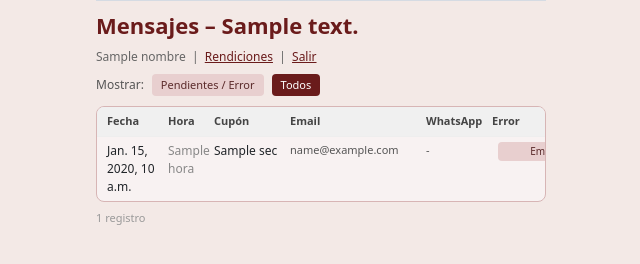
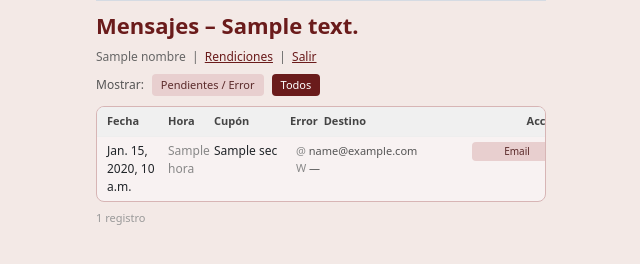
Before and after one commit to Velizpedroeulogio/VentaCupones, a Django app: template ventas/templates/ventas/adm_mensajes.html in a window 1280 px wide. Shown: the part 351-615 px from the top of the page, without its empty margins (319-959 px from the left). Run offline with Django 5.2, Linux system fonts and the light colour scheme; the template is opened without the code that fills it: most values are stand-ins (such as "Sample title", 1, 10 or a date in 2020); grey boxes marked "Sample" are stand-in pictures.

Commit message:
Tag013b: adm_mensajes — columna Destino (email + WhatsApp en dos lineas)
Co-Authored-By: Claude Sonnet 4.6 <noreply@anthropic.com>

```diff
--- a/ventas/templates/ventas/adm_mensajes.html
+++ b/ventas/templates/ventas/adm_mensajes.html
@@ -44,31 +44,36 @@
     <div class="byl-card" style="padding:0;overflow:hidden;">
         <!-- Encabezado tabla -->
         <div style="background:#f0f0f0;padding:6px 10px;display:grid;
-                    grid-template-columns:55px 40px 70px 130px 60px 1fr 90px;
+                    grid-template-columns:55px 40px 70px 1fr 170px 90px;
                     column-gap:6px;font-size:11px;font-weight:bold;color:#444;">
             <span>Fecha</span>
             <span>Hora</span>
             <span>Cupón</span>
-            <span>Email</span>
-            <span>WhatsApp</span>
             <span>Error</span>
+            <span>Destino</span>
             <span style="text-align:center;">Acción</span>
         </div>
 
         {% for m in mensajes %}
         <div id="row-{{ m.id }}"
              style="border-top:1px solid #eee;padding:5px 10px;display:grid;
-                    grid-template-columns:55px 40px 70px 130px 60px 1fr 90px;
+                    grid-template-columns:55px 40px 70px 1fr 170px 90px;
                     column-gap:6px;font-size:12px;align-items:start;
                     {% if m.mrka == 'E' %}background:#f1f8f1;{% elif m.mrka == 'X' %}background:#fff8f8;{% endif %}">
             <span>{{ m.fecha }}</span>
             <span style="color:#888;">{{ m.hora }}</span>
             <span>{{ m.sec }}</span>
-            <span style="overflow:hidden;text-overflow:ellipsis;white-space:nowrap;font-size:11px;color:#555;"
-                  title="{{ m.mail }}">{{ m.mail|default:"-" }}</span>
-            <span style="font-size:11px;color:#555;">{{ m.cel|default:"-" }}</span>
             <span style="font-size:11px;color:#c62828;overflow:hidden;text-overflow:ellipsis;white-space:nowrap;"
-                  title="{{ m.erro }}">{{ m.erro|truncatechars:50 }}</span>
+                  title="{{ m.erro }}">{{ m.erro|truncatechars:60 }}</span>
+            <!-- Destino: email línea 1 / WhatsApp línea 2 -->
+            <span style="font-size:11px;color:#555;line-height:1.6;">
+                <span style="display:block;">
+                    <span style="color:#888;">@</span> {{ m.mail|default:"—" }}
+                </span>
+                <span style="display:block;">
+                    <span style="color:#888;">W</span> {{ m.cel|default:"—" }}
+                </span>
+            </span>
             <span id="acc-{{ m.id }}" style="text-align:center;">
                 {% if m.mrka == 'E' %}
                 <span style="font-size:11px;color:#2e7d32;font-weight:bold;">✓ Enviado</span>
```
